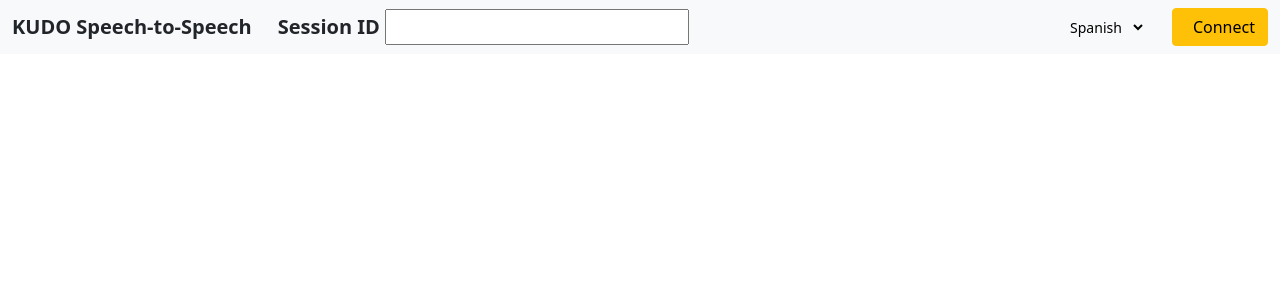
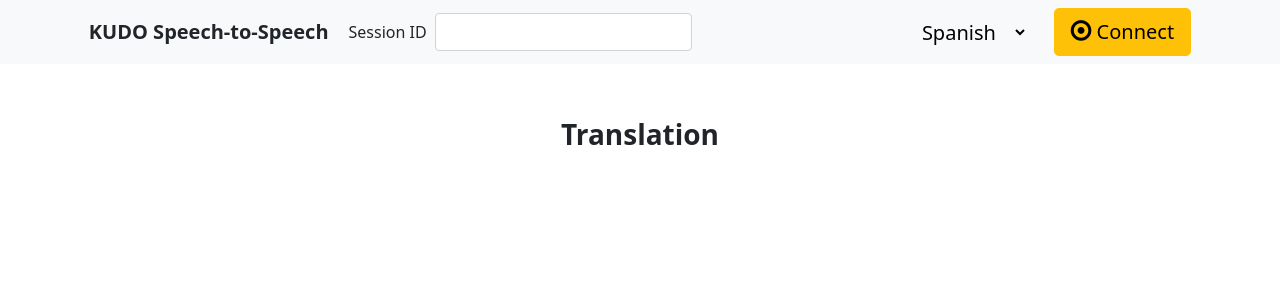
Before and after one commit to amin45666/s2s-amin, a Flask app: page /receiver in a window 1280 px wide. Shown: the top 300 px of the page. Run offline with Flask 2, Linux system fonts and the light colour scheme; lists and menus that the app fills with data are empty; some libraries are stand-ins or nearby versions.

Commit message:
update receiver UI

```diff
--- a/templates/receiver.html
+++ b/templates/receiver.html
@@ -3,6 +3,7 @@
 
 <head>
   <meta charset="utf-8">
+  <link rel="stylesheet" href="https://cdnjs.cloudflare.com/ajax/libs/font-awesome/4.7.0/css/font-awesome.min.css">
   <link href="https://cdn.jsdelivr.net/npm/bootstrap@5.1.1/dist/css/bootstrap.min.css" rel="stylesheet"
     integrity="sha384-F3w7mX95PdgyTmZZMECAngseQB83DfGTowi0iMjiWaeVhAn4FJkqJByhZMI3AhiU" crossorigin="anonymous" />
   <script src="https://cdn.jsdelivr.net/npm/bootstrap@5.1.1/dist/js/bootstrap.bundle.min.js"
@@ -26,6 +27,16 @@
       height:200px;
       overflow-y: scroll;
     }
+    td{
+      padding-left: 1em;
+      padding-right: 1em;
+    }
+
+    #table {
+      width: 100%;
+      margin: auto;
+    }
+
     @media (min-width: 768px) {
       .navbar-brand.abs {
         position: absolute;
@@ -34,6 +45,44 @@
         text-align: center;
       }
     }
+
+    .navbar>.container, .navbar>.container-fluid, .navbar>.container-lg, .navbar>.container-md, .navbar>.container-sm, .navbar>.container-xl, .navbar>.container-xxl {
+      width: 88%;
+    }
+
+    .container{
+      width: 88%;
+      margin-top: 7em;
+    }
+
+    .mobile-input{
+      margin-top: -3em !important;
+      width: 50%;
+      margin-left: 4.5em !important;
+      position: fixed;
+    }
+
+    @media screen and (min-width: 1066px) {
+      .mobile-input{
+        display: none;
+      }
+    }
+
+    @media screen and (max-width: 1066px) {
+      #sessionId{
+        display: none;
+      }
+      .pc-screen {
+        display: none;
+      }
+      .container{
+        width: 88%;
+        margin-top: 8em;
+      }
+
+    }
+
+
 
   </style>
 
@@ -46,10 +95,14 @@
     <nav class="navbar navbar-expand-md fixed-top  bg-light">
       <div class="container-fluid">
         <div class="float-md-start fw-bold fs-5">KUDO Speech-to-Speech
-
-          &nbsp;&nbsp;&nbsp;
-          <label for="sessionId">Session ID </label>
-          <input id="sessionId">
+        </div>
+        <div class="row g-2 align-items-center mx-3 pc-screen">
+          <div class="col-auto">
+            <label for="inputPassword6" class="col-form-label">Session ID</label>
+          </div>
+          <div class="col-auto">
+            <input type="text" id="sessionId" class="form-control" aria-describedby="passwordHelpInline">
+          </div>
         </div>
 
         <button class="navbar-toggler" type="button" data-bs-toggle="collapse" data-bs-target="#navbarCollapse" aria-controls="navbarCollapse" aria-expanded="false" aria-label="Toggle navigation">
@@ -60,7 +113,7 @@
           </ul>
 
           &nbsp;
-                  <select id="targetLanguage"  class="btn btn-light btn-sm mr-1">
+                  <select id="targetLanguage"  class="btn btn-light btn-lg mr-1">
                       {% for language in languages %}
                            <option value="{{ language }}">{{ language }}</option>
                       {% endfor %}
@@ -72,23 +125,31 @@
           &nbsp;&nbsp;
 
           <div class="btn-group" role="group" aria-label="Commands">
-            <button class="btn btn-warning" type="button" id="recordButton" onclick="connnect()"><i class="bi bi-record-circle" style="margin-right: 0.5em;"></i>Connect</button>
+            <button class="btn btn-warning btn-lg" type="button" id="recordButton" onclick="connnect()"><i class="fa fa-dot-circle-o" style="font-size:24px"></i> Connect</button>
           </div>
 
         </div>
       </div>
     </nav>
   </header>
+  <div class="row g-2 align-items-center mx-3 mobile-input">
+    <div class="col-auto">
+      <label for="inputPassword6" class="col-form-label">Session ID</label>
+    </div>
+    <div class="col-auto">
+      <input type="text" id="outside-sessionId" class="form-control" aria-describedby="passwordHelpInline">
+    </div>
+  </div>
 
   <main class="flex-shrink-0">
 
-    <div class="container-sm">
-      <div class="row"></div>
-      <div class="row">
-        <table id="tableLog">
+    <div class="container">
+        <table id="table">
+          <thead>
           <tr>
-            <th>Translation</th>
+            <th scope="col" class="fs-3 text-center">Translation</th>
           </tr>
+        </thead>
         </table>
       </div>
     </div>
@@ -126,11 +187,12 @@
 
 
           //adding log
-          var table = document.getElementById("tableLog");
+          var table = document.getElementById("table");
 
           // Create an empty <tr> element and add it to the 1st position of the table:
           var row = table.insertRow(-1);
           row.style.backgroundColor = row_color;
+          row.style.fontSize = "1.5em";
 
           // alternating row colors
           if (row_color === '#F7CAC9') {
@@ -144,7 +206,7 @@
           // Add some text to the new cells:
           cell1.innerHTML = text_tl;
 
-          let elem = document.getElementById("tableLog");
+          let elem = document.getElementById("table");
           elem.scrollTop = elem.scrollHeight;
         }
     })
@@ -161,9 +223,15 @@
 
   function connnect() {
     if (connection_status === 'disconnected') {
-      sessionCode = document.getElementById("sessionId").value;
+      var x = document.getElementById("sessionId");
+      if (window.getComputedStyle(x).display === "none") {
+        sessionCode = document.getElementById("outside-sessionId");
+      }
+      else {
+        sessionCode = x;
+      }
 
-      if ( sessionCode === '' ){
+      if ( sessionCode.value === '' ){
         alert("Please, first insert the Session ID to connect to your session!");
         return;
       }
@@ -173,6 +241,9 @@
       document.getElementById("recordButton").innerHTML = "Disconnect";
       initializeService('es-ES');//Language should be read by drop-down button
       connection_status = 'connected';
+      if (connection_status === 'connected') {
+        sessionCode.parentElement.parentElement.classList.add("d-none");
+      }
 
     }
     else {
@@ -181,6 +252,9 @@
       document.getElementById("recordButton").className = "btn btn-warning";
       document.getElementById("recordButton").innerHTML = "Connect";
       connection_status = 'disconnected';
+      if (connection_status === 'disconnected') {
+        sessionCode.parentElement.parentElement.classList.remove("d-none");
+      }
     }
   }
 </script>
```
Also changed, not shown: 1 other file.
